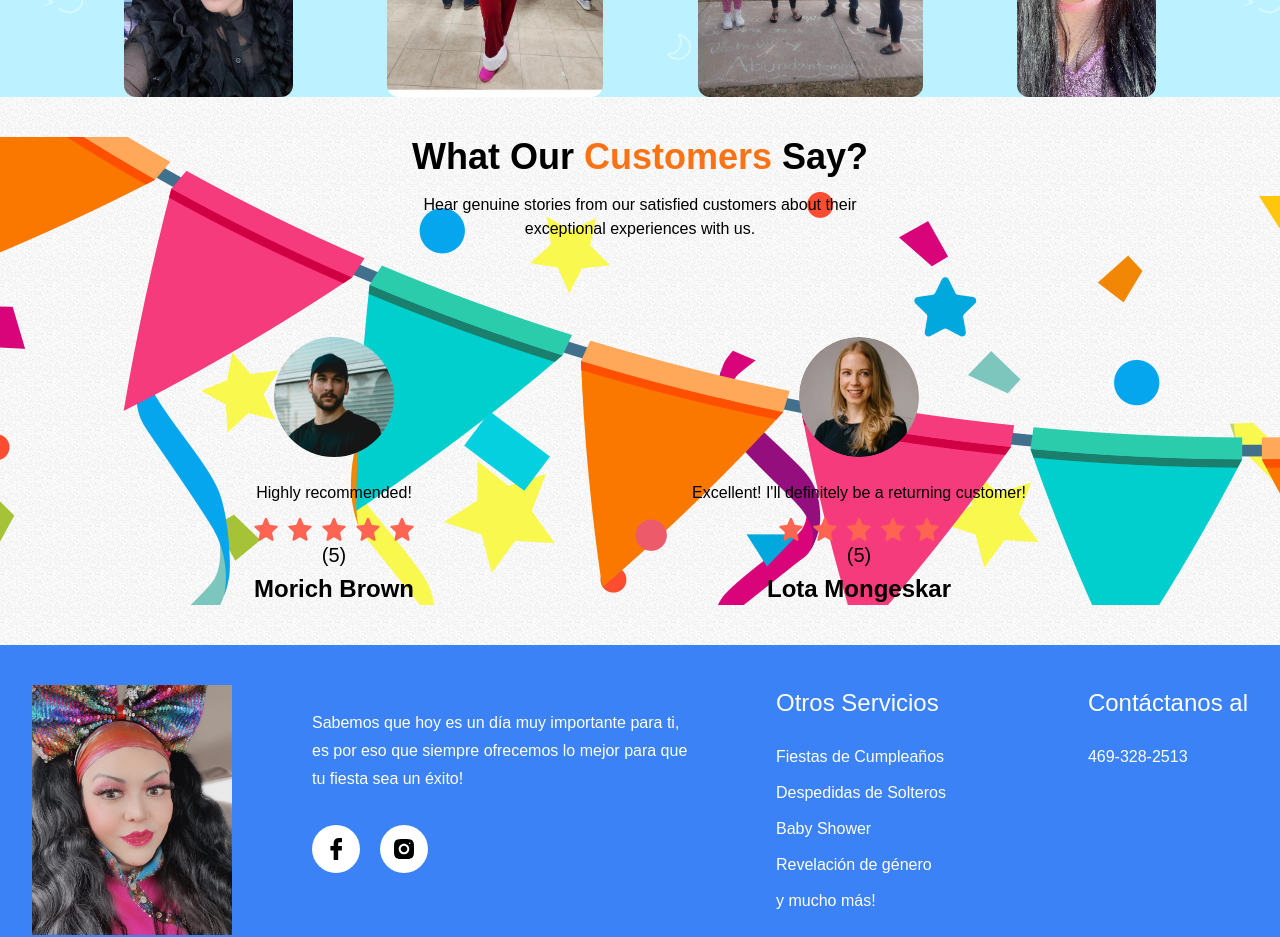
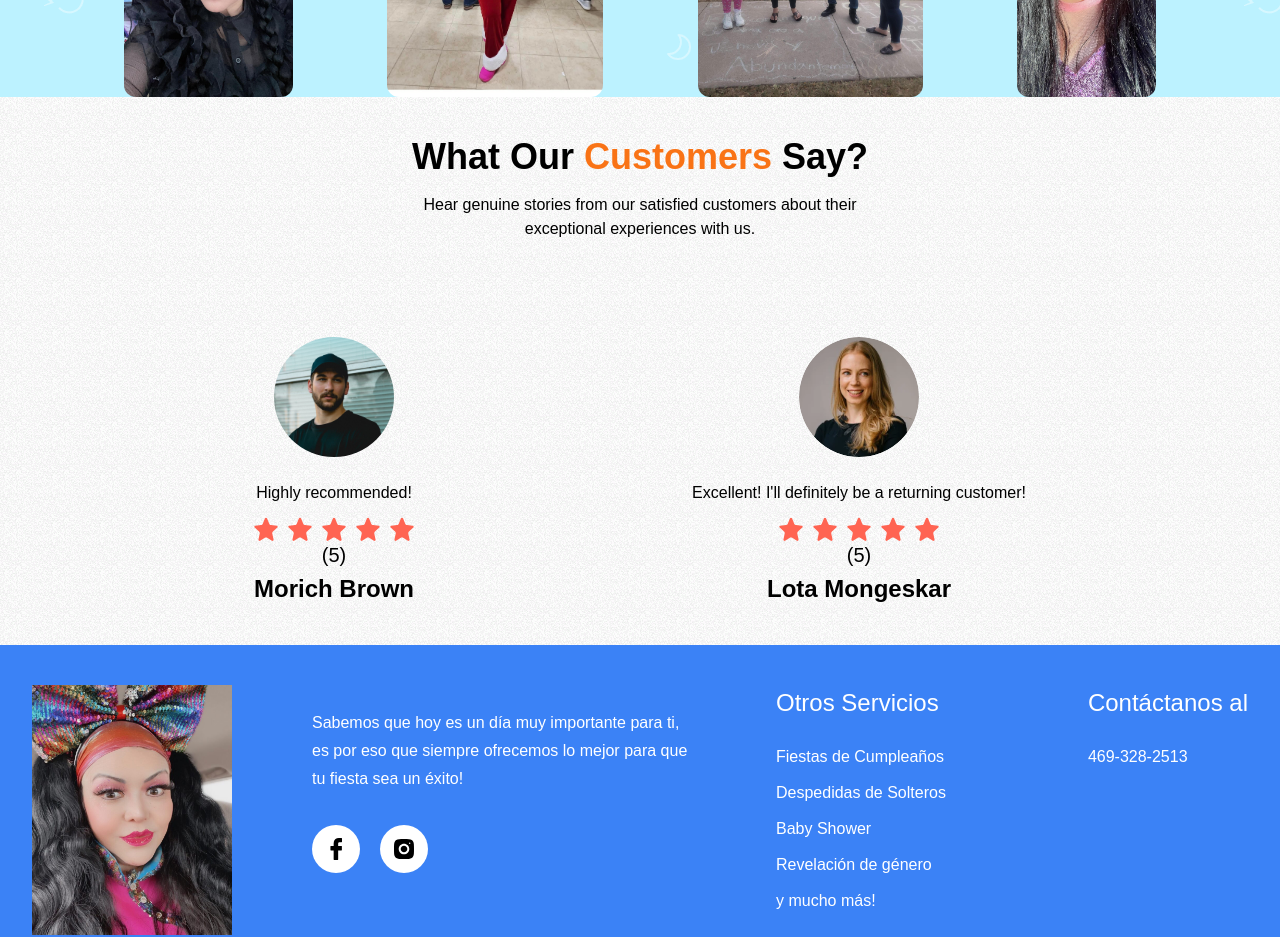
Before and after one commit to axemanks/teresitashows-nextjs, a Next.js app: page / in a window 1280 px wide. Shown: the part 4240-5177 px from the top of the page. Built offline with nearby package versions, Linux system fonts and the light colour scheme.

Commit message:
removed bg from reviews

```diff
--- a/sections/CustomerReviews.tsx
+++ b/sections/CustomerReviews.tsx
@@ -4,7 +4,7 @@ import { reviews } from "../constants"
 
 const CustomerReviews = () => {
   return (
-    <section className="container mt-10 mb-10 bg-party">
+    <section className="container mt-10 mb-10">
       <h3 className=" text-center text-4xl font-bold ">What Our
         <span className="text-primary"> Customers </span>
         Say?
```
